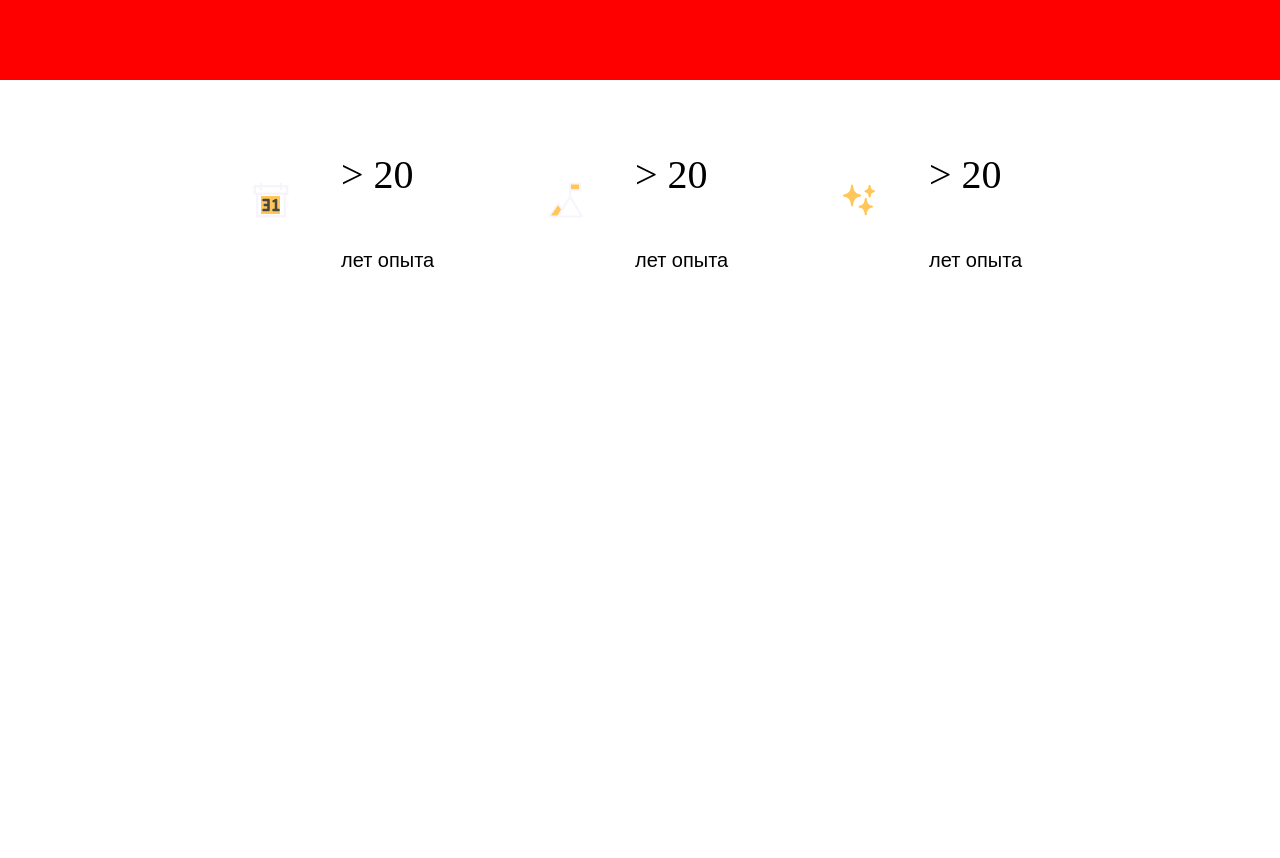
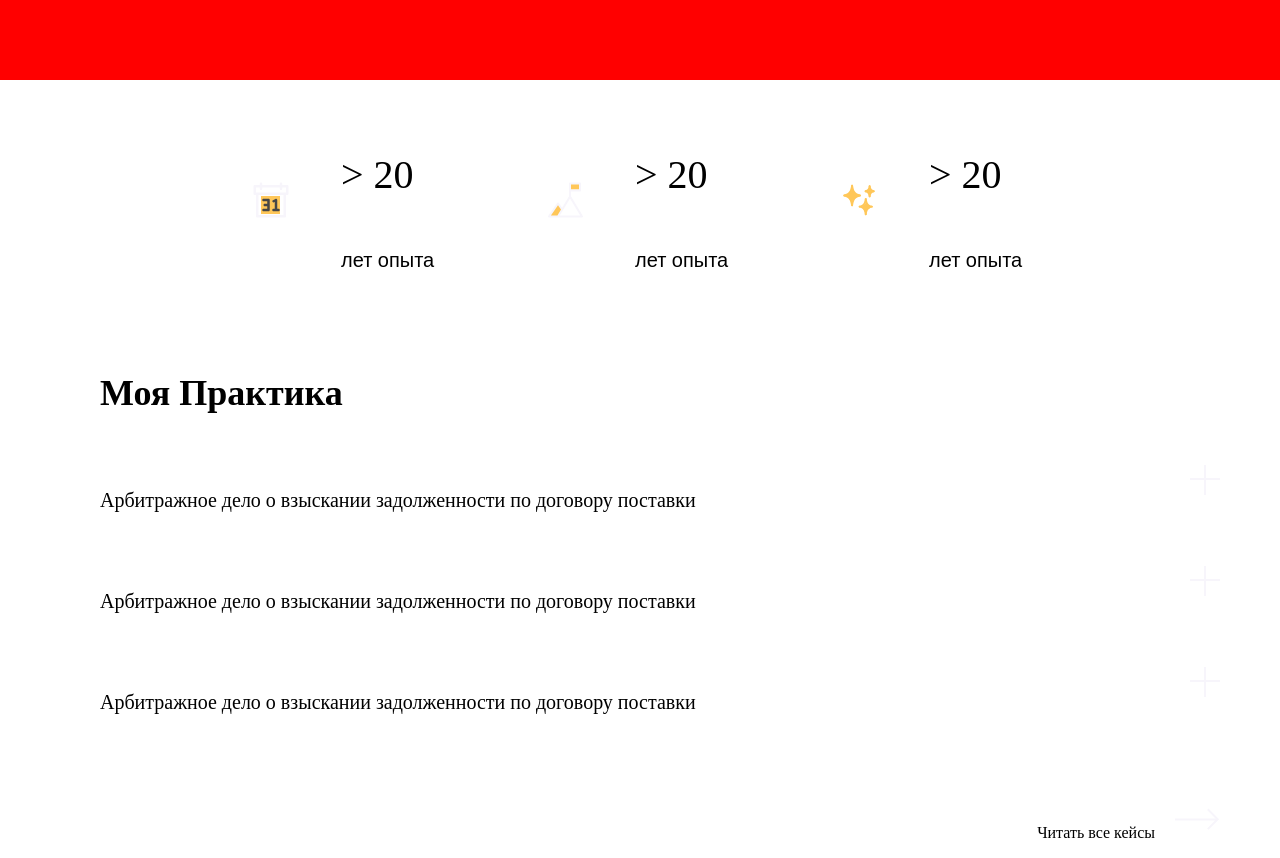
Before and after one commit to Kofeinich/advocate-front, a Gatsby site: page / in a window 1280 px wide. Shown: the top 858 px of the page. Before the commit the page ends 800 px from the top, so only its background shows below. Built offline with nearby package versions, Linux system fonts and the light colour scheme; Gatsby itself is replaced by a stand-in of ours.

Commit message:
feat: Titles.js added

```diff
--- a/src/pages/index.js
+++ b/src/pages/index.js
@@ -9,6 +9,8 @@ import colorTheme from "../styles/theme";
 import {Switcher} from "../styles/components/switcher/Switcher";
 import {Layout} from "../styles/components/layout/Layout";
 import {Adverting} from "../styles/components/adverting/Adverting";
+import {Titles} from "../styles/components/titles/Titles";
+
 
 const MainPage = () => {
     const {toggleColorMode} = useColorMode();
@@ -18,6 +20,7 @@ const MainPage = () => {
             <ColorModeProvider>
                <Layout>
                    <Adverting/>
+                   <Titles/>
                </Layout>
             </ColorModeProvider>
         </ThemeProvider>
--- a/src/styles/components/adverting/Adverting.js
+++ b/src/styles/components/adverting/Adverting.js
@@ -28,6 +28,7 @@ export const Adverting = () => {
     ]
 
     return <Flex
+        as={'section'}
         justify={'space-between'}
         flexDirection={isMobile ?'column' : 'raw'}
     >
--- /dev/null
+++ b/src/styles/components/titles/Titles.js
@@ -0,0 +1,56 @@
+import * as React from 'react'
+import {Box, Flex, Heading, Text} from "@chakra-ui/react";
+import {Title} from "./title/Title";
+import Arrow from "../../../svg/arrow.svg" ;
+
+export const Titles = () => {
+
+    const topTitles = [
+        {
+            desc: 'Арбитражное дело о взыскании задолженности по договору поставки',
+            text: 'Также как дальнейшее развитие различных форм деятельности однозначно фиксирует необходимость переосмысления внешнеэкономических политик. Вот вам яркий пример современных тенденций — постоянный количественный рост и сфера нашей активности выявляет срочную потребность новых принципов формирования материально-технической и кадровой базы. ',
+        },
+        {
+            desc: 'Арбитражное дело о взыскании задолженности по договору поставки',
+            text: 'Также как дальнейшее развитие различных форм деятельности однозначно фиксирует необходимость переосмысления внешнеэкономических политик. Вот вам яркий пример современных тенденций — постоянный количественный рост и сфера нашей активности выявляет срочную потребность новых принципов формирования материально-технической и кадровой базы. ',
+        },
+        {
+            desc: 'Арбитражное дело о взыскании задолженности по договору поставки',
+            text: 'Также как дальнейшее развитие различных форм деятельности однозначно фиксирует необходимость переосмысления внешнеэкономических политик. Вот вам яркий пример современных тенденций — постоянный количественный рост и сфера нашей активности выявляет срочную потребность новых принципов формирования материально-технической и кадровой базы. ',
+        }
+    ]
+
+
+    return <Flex
+        as={'section'}
+        flexDirection={'column'}
+        w={'100%'}
+        maxW={'1120px'}
+        position={'relative'}
+        top={'50px'}
+    >
+        <Heading
+            as={'h2'}
+            textAlign={'left'}
+        >
+            Моя Практика
+        </Heading>
+        {topTitles.map((item, index) =>
+            <Title key={index} text={item.text} desc={item.desc}/>
+        )}
+        <Flex
+            mt={'60px'}
+            w={'100%'}
+            justify={'right'}
+        >
+            <Text>
+                Читать все кейсы
+            </Text>
+            <Box
+                ml={'20px'}
+            >
+                <Arrow/>
+            </Box>
+        </Flex>
+    </Flex>
+}
--- /dev/null
+++ b/src/styles/components/titles/title/Title.js
@@ -0,0 +1,58 @@
+import * as React from 'react'
+import {Box, Flex, Heading, Text, useMediaQuery} from "@chakra-ui/react";
+import {useState} from "react";
+import CloseIcon from "../../../../svg/closeicon.svg" ;
+import PlusIcon from "../../../../svg/plusicon.svg" ;
+
+export const Title = ({desc, text}) => {
+    const [isMobile] = useMediaQuery("(max-width: 768px)")
+    const [isOpen, setIsOpen] = useState(false)
+
+    const clickHandler = () => {
+        if (isOpen === true){
+            setIsOpen(false)
+        } else setIsOpen(true)
+    }
+
+    return (
+        <Flex
+            mt={'10px'}
+            w={'100%'}
+            maxW={'1120px'}
+            flexDirection={'column'}
+        >
+            <Flex
+                w={'100%'}
+                justify={'space-between'}
+                p={'10px 0px'}
+                borderBottom={'1px solid white'}
+            >
+                <Heading
+                    lineHeight={'30px'}
+                    fontSize={'20px'}
+                    fontWeight={'400'}
+                    as={'h3'}
+                >
+                    {desc}
+                </Heading>
+                <Box
+                    onClick={() => clickHandler()}
+                >
+                    {isOpen ? <CloseIcon/> : <PlusIcon/>}
+                </Box>
+            </Flex>
+            <Flex
+                w={'100%'}
+                display={isOpen ? 'flex' : 'none'}
+            >
+                <Text
+                    p={isMobile ? '10px 0px' : '20px 80px 10px 80px'}
+                    fontSize={'16px'}
+                    lineHeight={'24px'}
+                >
+                    {text}
+                </Text>
+            </Flex>
+        </Flex>
+    )
+}
```
Also changed, not shown: src/svg/arrow.svg (added), src/svg/closeicon.svg (added), src/svg/plusicon.svg (added).
